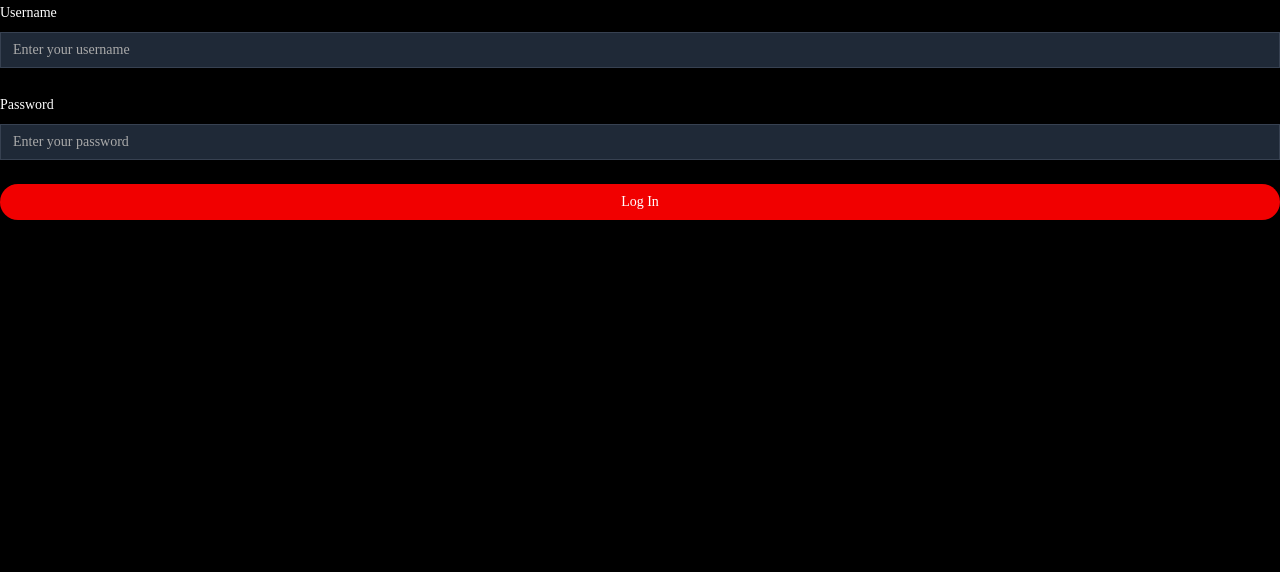
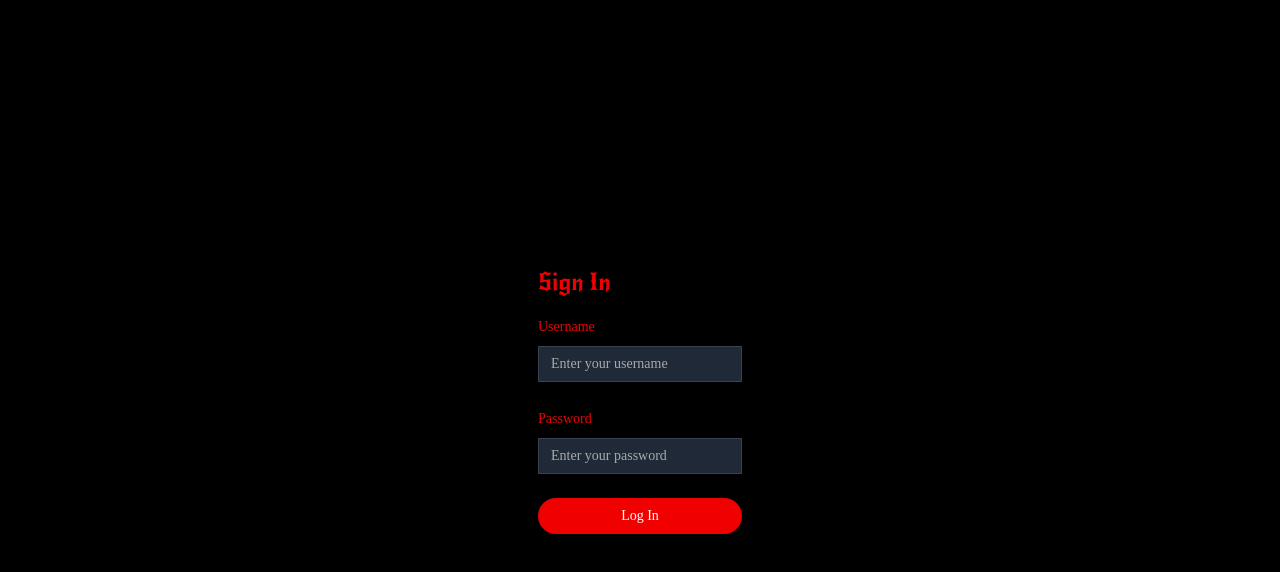
Before and after one commit to anongecko/dark, a Next.js app: page /sign-in in a window 1280 px wide. Shown: the top 572 px of the page. Built offline with nearby package versions, Linux system fonts and the light colour scheme.

Commit message:
Slight improvements to login screen

```diff
--- a/app/sign-in/(auth)/layout.tsx
+++ b/app/sign-in/(auth)/layout.tsx
@@ -7,5 +7,9 @@ export const metadata: Metadata = {
 };
 
 export default function AuthLayout({ children }: { children: React.ReactNode }) {
-  return <>{children}</>;
+  return (
+    <div className="bg-black h-screen">
+      {children}
+    </div>
+  );
 }
--- a/app/sign-in/SignInForm.tsx
+++ b/app/sign-in/SignInForm.tsx
@@ -36,6 +36,8 @@ export default function SignInForm() {
   }
 
   return (
+    <div className="max-w-md mx-auto p-8 bg-gray-935 rounded-lg shadow-lg">
+      <h2 className="text-2xl text-crimson mb-4 justify-center font-primary">Sign In</h2>
       <Form form={form}>
         <form onSubmit={form.handleSubmit(onSubmit)} className="space-y-6">
           <FormField
@@ -43,7 +45,7 @@ export default function SignInForm() {
             name="username"
             render={({ field }) => (
               <FormItem>
-              <FormLabel>Username</FormLabel>
+                <FormLabel className="text-crimson" font-secondary>Username</FormLabel>
                 <FormControl>
                   <Input {...field} placeholder="Enter your username" className="bg-gray-800 text-white border-gray-700" />
                 </FormControl>
@@ -57,7 +59,7 @@ export default function SignInForm() {
             name="password"
             render={({ field }) => (
               <FormItem>
-              <FormLabel>Password</FormLabel>
+                <FormLabel className="text-crimson">Password</FormLabel>
                 <FormControl>
                   <Input {...field} type="password" placeholder="Enter your password" className="bg-gray-800 text-white border-gray-700" />
                 </FormControl>
@@ -72,5 +74,6 @@ export default function SignInForm() {
           </Button>
         </form>
       </Form>
+    </div>
   );
 }
--- a/app/sign-in/page.tsx
+++ b/app/sign-in/page.tsx
@@ -10,7 +10,9 @@ export const metadata: Metadata = {
 export default function SignInPage() {
   return (
     <AuthLayout>
-      <SignInForm />
+      <div className="flex justify-center items-center h-screen">
+        <SignInForm />
+      </div>
     </AuthLayout>
   );
 }
--- a/src/components/ui/Benefits.tsx
+++ b/src/components/ui/Benefits.tsx
@@ -19,7 +19,7 @@ export const Benefits = () => {
           {benefits.map((benefit, index) => (
             <div
               key={index}
-              className="bg-gradient-to-br from-red-900 to-red-950 p-6 rounded-[10px] shadow-sm border border-gray-700 h-[16.8rem] w-[70%] mx-auto flex flex-col justify-center items-center transition-all duration-200 ease-in-out hover:scale-105 hover:shadow-xl"
+              className="bg-gradient-to-br from-red-900 to-red-950 p-6 rounded-[10px] shadow-sm border border-gray-700 h-[16.8rem] w-[70%] mx-auto flex flex-col justify-center items-center transition-all duration-200 ease-in-out hover:scale-105 hover:shadow-xl border-2 border-crimson"
             >
               <h3 className="text-xl font-semibold text-white mb-2 font-primary text-center">{benefit.title}</h3>
               <p className="text-text text-center">{benefit.description}</p>
--- a/src/components/ui/Header.tsx
+++ b/src/components/ui/Header.tsx
@@ -4,6 +4,7 @@ import React, { useCallback } from 'react';
 import { Button } from '@/components/ui/button';
 import Link from 'next/link';
 import Image from 'next/image';
+import { XMRPriceDisplay } from './XMRPriceDisplay';
 
 // Export the Header component
 export function Header() {
@@ -23,7 +24,7 @@ export function Header() {
             <span className="text-2xl font-bold text-primary">DarkGPT</span>
           </Link>
         </div>
-        <nav className="flex-1 flex justify-center space-x-6">
+        <nav className="flex-1 flex justify-center space-x-6 self-center mx-auto">
           <button
             onClick={() => scrollToSection('about')}
             aria-label="Go to About Us section"
@@ -61,6 +62,7 @@ export function Header() {
           </button>
         </nav>
         <div className="flex items-center space-x-4">
+          <XMRPriceDisplay />
           <Link href="/sign-in">
             <Button variant="outline" className="rounded-full flex justify-center items-center">
               Sign In
--- a/src/components/ui/XMRPriceDisplay.tsx
+++ b/src/components/ui/XMRPriceDisplay.tsx
@@ -24,7 +24,7 @@ export const XMRPriceDisplay: React.FC = () => {
 
   return (
     <div className="text-sm font-medium text-white">
-      {price ? `XMR Price: $${price.toFixed(2)}` : 'Loading...'}
+      {price ? `XMR: $${price.toFixed(2)}` : 'Loading...'}
     </div>
   );
 };
```
Lines whose indentation alone changed are shown as unchanged.
